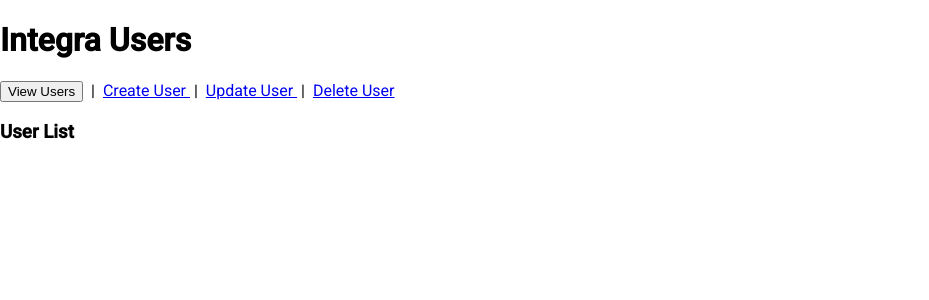
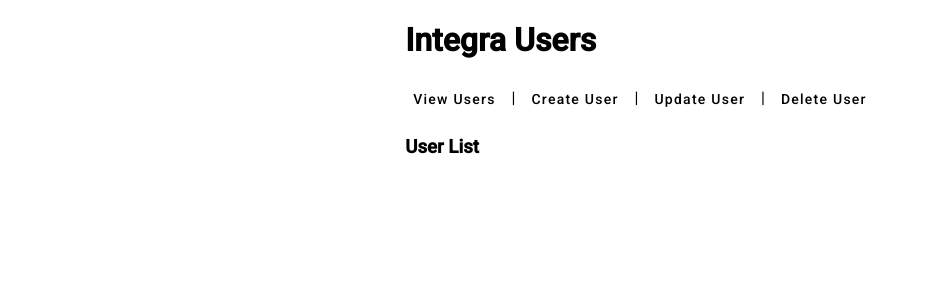
Before and after one commit to bradfloydiii/integra-coding-angular, an Angular app: page /user/list in a window 1280 px wide. Shown: the top 300 px of the page, without its empty margins (0-929 px from the left). Built offline with nearby package versions, Linux system fonts and the light colour scheme.

Commit message:
adds styles

```diff
--- a/src/app/app.component.html
+++ b/src/app/app.component.html
@@ -1,17 +1,19 @@
-<div class="container container-fluid">
+<div class="container">
   <h1>Integra Users</h1>
 
   <nav>
-    <!-- <a
+    <a
+      mat-button
       class="button"
       routerLink="/user/list"
       routerLinkActive="active-button"
       ariaCurrentWhenActive="page"
-    > -->
-    <button mat-button>View Users</button>
-    <!-- </a> -->
+    >
+      View Users
+    </a>
     &#160;|&#160;
     <a
+      mat-button
       class="button"
       routerLink="/user/create"
       routerLinkActive="active-button"
@@ -21,6 +23,7 @@
     </a>
     &#160;|&#160;
     <a
+      mat-button
       class="button"
       routerLink="/user/update"
       routerLinkActive="active-button"
@@ -30,6 +33,7 @@
     </a>
     &#160;|&#160;
     <a
+      mat-button
       class="button"
       routerLink="/user/delete"
       routerLinkActive="active-button"
@@ -38,6 +42,6 @@
       Delete User
     </a>
   </nav>
+
+  <router-outlet></router-outlet>
 </div>
-
-<router-outlet></router-outlet>
--- a/src/app/app.module.ts
+++ b/src/app/app.module.ts
@@ -10,6 +10,8 @@
 import { UserUpdateComponent } from './components/user-update/user-update.component';
 import { UserDeleteComponent } from './components/user-delete/user-delete.component';
 
+import {MatButtonModule} from '@angular/material/button';
+
 @NgModule({
   declarations: [
     AppComponent,
@@ -21,7 +23,8 @@
   imports: [
     BrowserModule,
     AppRoutingModule,
-    NoopAnimationsModule
+    NoopAnimationsModule,
+    MatButtonModule,
   ],
   providers: [UsersService],
   bootstrap: [AppComponent]
--- a/src/styles.css
+++ b/src/styles.css
@@ -1,8 +1,20 @@
 /* You can add global styles to this file, and also import other style files */
 
-html, body { height: 100%; }
-body { margin: 0; font-family: Roboto, "Helvetica Neue", sans-serif; }
+html,
+body {
+  height: 100%;
+}
+body {
+  margin: 0;
+  font-family: Roboto, "Helvetica Neue", sans-serif;
+}
 
 .active-button {
-    color:blue;
+  color: blue;
 }
+
+.container {
+  max-width: fit-content;
+  margin-left: auto;
+  margin-right: auto;
+}
```
